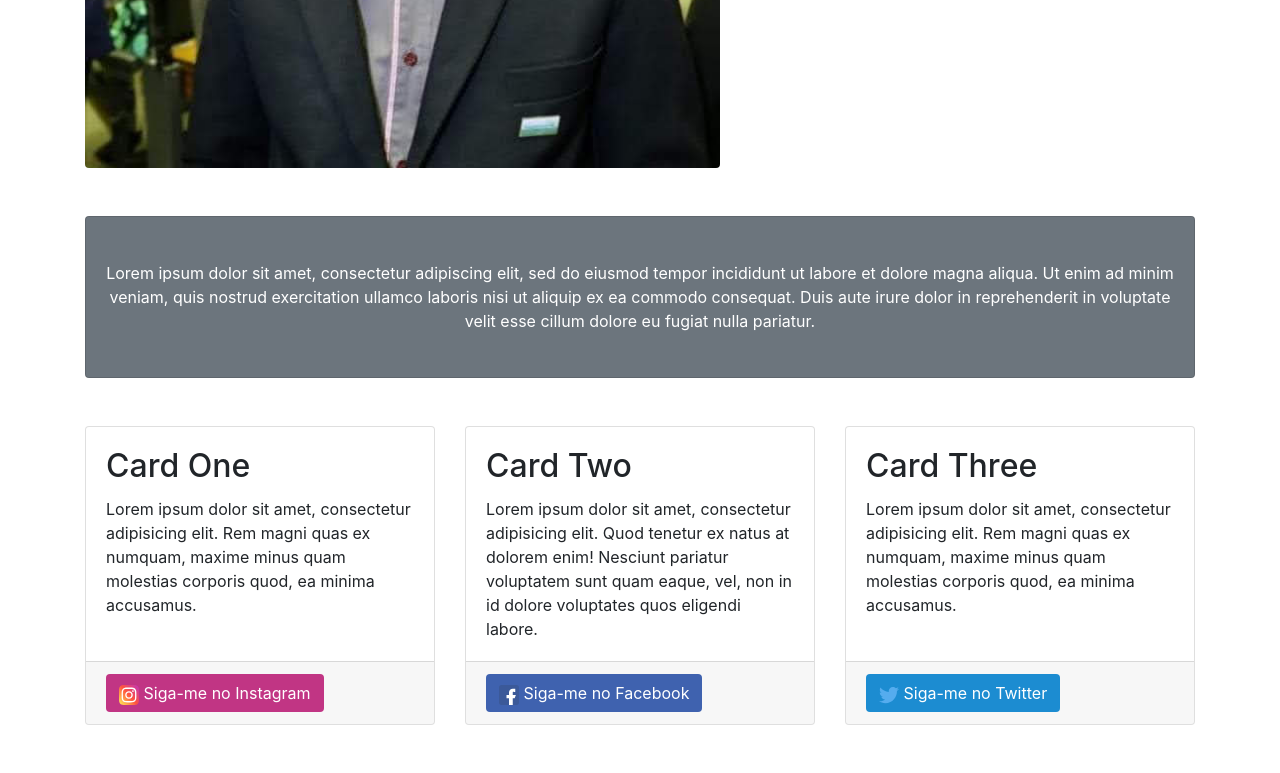
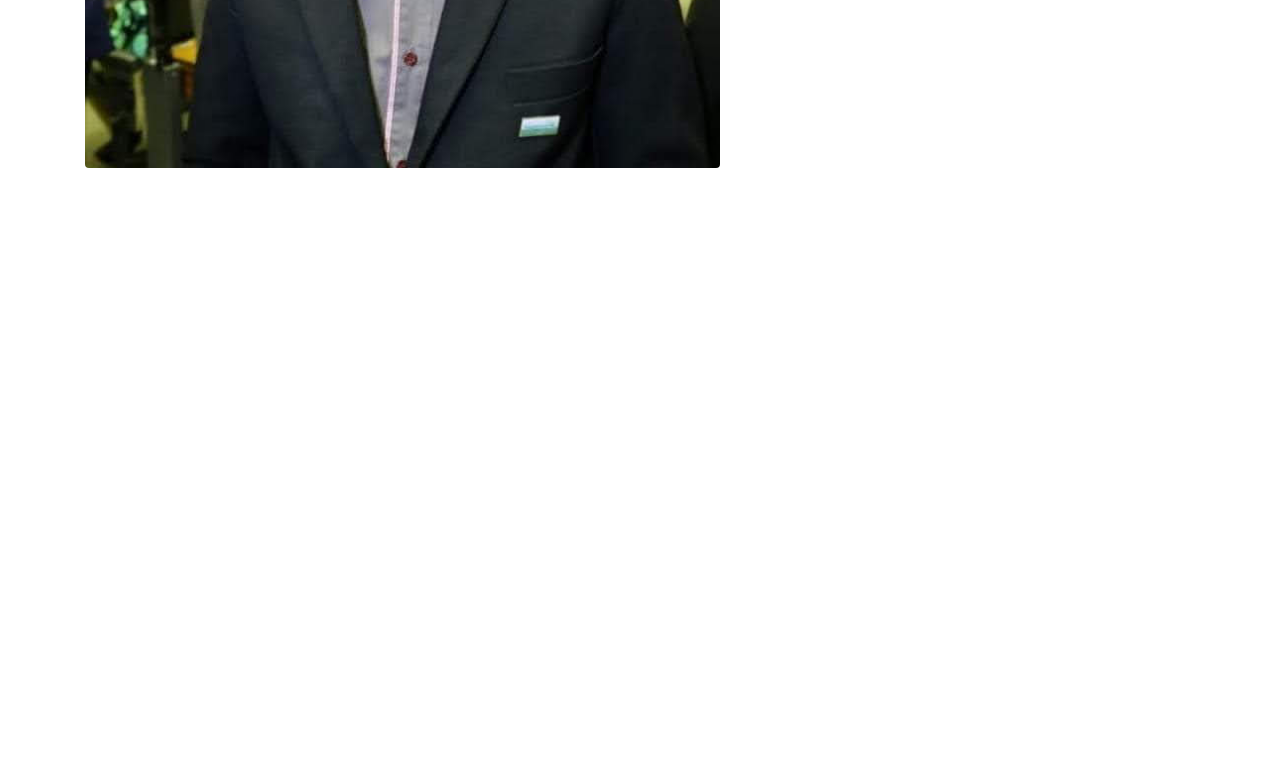
Before and after one commit to Huakson/bootstrap-personal-template, a website: page index.html in a window 1280 px wide. Shown: the part 525-1298 px from the top of the page. After the commit the page ends 800 px from the top, so only its background shows below. Drawn offline with nearby package versions, Linux system fonts and the light colour scheme.

Commit message:
Atualizações

```diff
--- a/index.html
+++ b/index.html
@@ -30,73 +30,19 @@
       <!-- /.col-lg-8 -->
       <div class="col-lg-5">
         <h1 class="font-weight-light title">Vereador Chiquinho do Ônibus.</h1>
-        <p>Trabalhou no transporte coletivo em Goiânia por 26 anos, mora em Goianira há 22, eleito em 2016 como vereador em Goianira.</p>
-        <a href="https://instagram.com/@go.chiquinho" class="btn btn-insta"> <img src="./static/img/instagram.svg" style="height: 20px;" class="img-fluid" alt="Responsive image"> Siga-me no Instagram</a>
+        <p>Trabalhou no transporte coletivo em Goiânia por 26 anos, mora em Goianira há 22, eleito em 2016 como vereador
+          em Goianira.</p>
+        <a href="https://instagram.com/@go.chiquinho" class="btn btn-insta"> <img src="./static/img/instagram.svg"
+            style="height: 20px;" class="img-fluid" alt="Responsive image"> Siga-me no Instagram</a>
         <br /> <br />
-        <a href="https://facebook.com/@go.chiquinho" class="btn btn-face"> <img src="./static/img/facebook.svg" style="height: 20px;" class="img-fluid" alt="Responsive image"> Siga-me no Facebook</a>
-
+        <a href="https://facebook.com/@go.chiquinho" class="btn btn-face"> <img src="./static/img/facebook.svg"
+            style="height: 20px;" class="img-fluid" alt="Responsive image"> Siga-me no Facebook</a>
       </div>
       <!-- /.col-md-4 -->
     </div>
     <!-- /.row -->
-
-    <!-- Call to Action Well -->
-    <div class="card text-white bg-secondary my-5 py-4 text-center">
-      <div class="card-body">
-        <p class="text-white m-0">Lorem ipsum dolor sit amet, consectetur adipiscing elit, sed do eiusmod tempor
-          incididunt ut labore et dolore magna aliqua. Ut enim ad minim veniam, quis nostrud exercitation ullamco
-          laboris nisi ut aliquip ex ea commodo consequat. Duis aute irure dolor in reprehenderit in voluptate velit
-          esse cillum dolore eu fugiat nulla pariatur.</p>
-      </div>
-    </div>
-
-    <!-- Content Row -->
-    <div class="row">
-      <div class="col-md-4 mb-5">
-        <div class="card h-100">
-          <div class="card-body">
-            <h2 class="card-title">Card One</h2>
-            <p class="card-text">Lorem ipsum dolor sit amet, consectetur adipisicing elit. Rem magni quas ex numquam,
-              maxime minus quam molestias corporis quod, ea minima accusamus.</p>
-          </div>
-          <div class="card-footer">
-            <a href="https://instagram.com/@go.chiquinho" class="btn btn-insta"> <img src="./static/img/instagram.svg" style="height: 20px;" class="img-fluid" alt="Responsive image"> Siga-me no Instagram</a>
-          </div>
-        </div>
-      </div>
-      <!-- /.col-md-4 -->
-      <div class="col-md-4 mb-5">
-        <div class="card h-100">
-          <div class="card-body">
-            <h2 class="card-title">Card Two</h2>
-            <p class="card-text">Lorem ipsum dolor sit amet, consectetur adipisicing elit. Quod tenetur ex natus at
-              dolorem enim! Nesciunt pariatur voluptatem sunt quam eaque, vel, non in id dolore voluptates quos eligendi
-              labore.</p>
-          </div>
-          <div class="card-footer">
-            <a href="https://facebook.com/@go.chiquinho" class="btn btn-face"> <img src="./static/img/facebook.svg" style="height: 20px;" class="img-fluid" alt="Responsive image"> Siga-me no Facebook</a>
-          </div>
-        </div>
-      </div>
-      <!-- /.col-md-4 -->
-      <div class="col-md-4 mb-5">
-        <div class="card h-100">
-          <div class="card-body">
-            <h2 class="card-title">Card Three</h2>
-            <p class="card-text">Lorem ipsum dolor sit amet, consectetur adipisicing elit. Rem magni quas ex numquam,
-              maxime minus quam molestias corporis quod, ea minima accusamus.</p>
-          </div>
-          <div class="card-footer">
-            <a href="https://twitter.com/jasonmomoa_th" class="btn btn-twitter"> <img src="./static/img/twitter.svg" style="height: 20px;" class="img-fluid" alt="Responsive image"> Siga-me no Twitter</a>
-          </div>
-        </div>
-      </div>
-      <!-- /.col-md-4 -->
-
-    </div>
-    <!-- /.row -->
-
   </div>
+  <!-- /.row -->
   <!-- /.container -->
 
   <!-- Bootstrap core JavaScript -->
```
